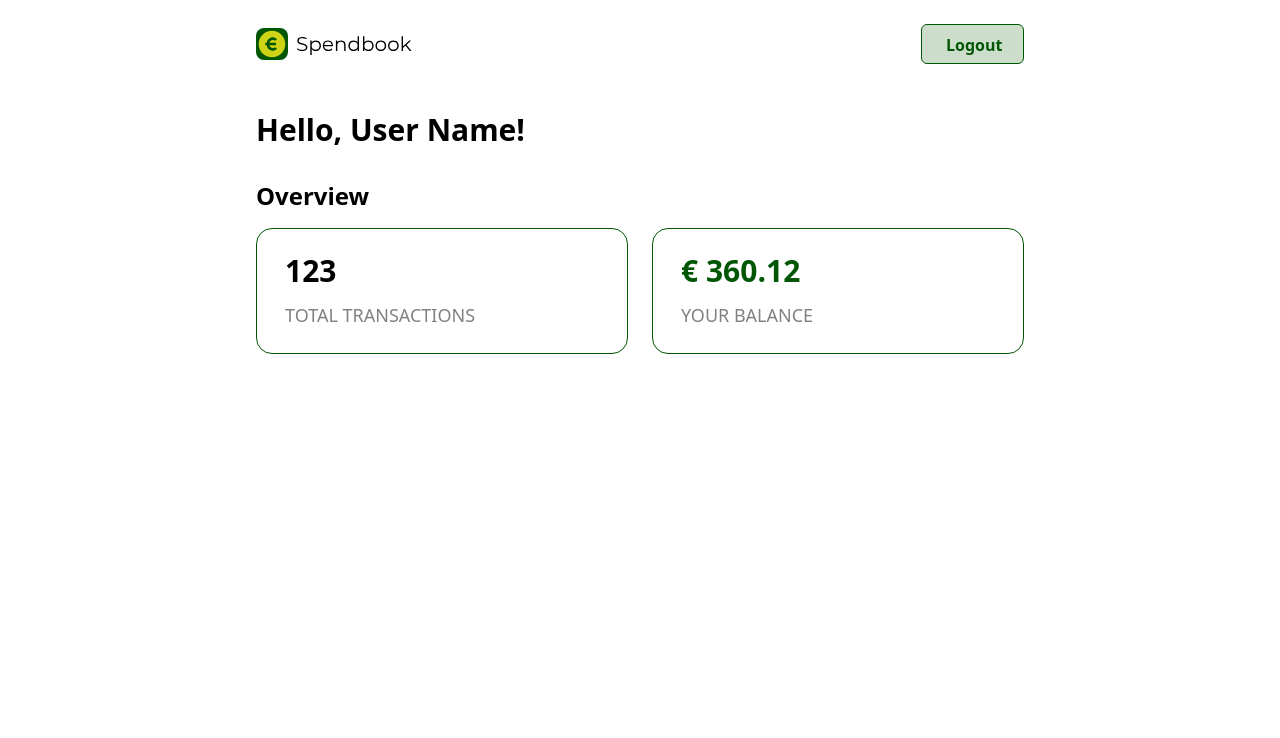
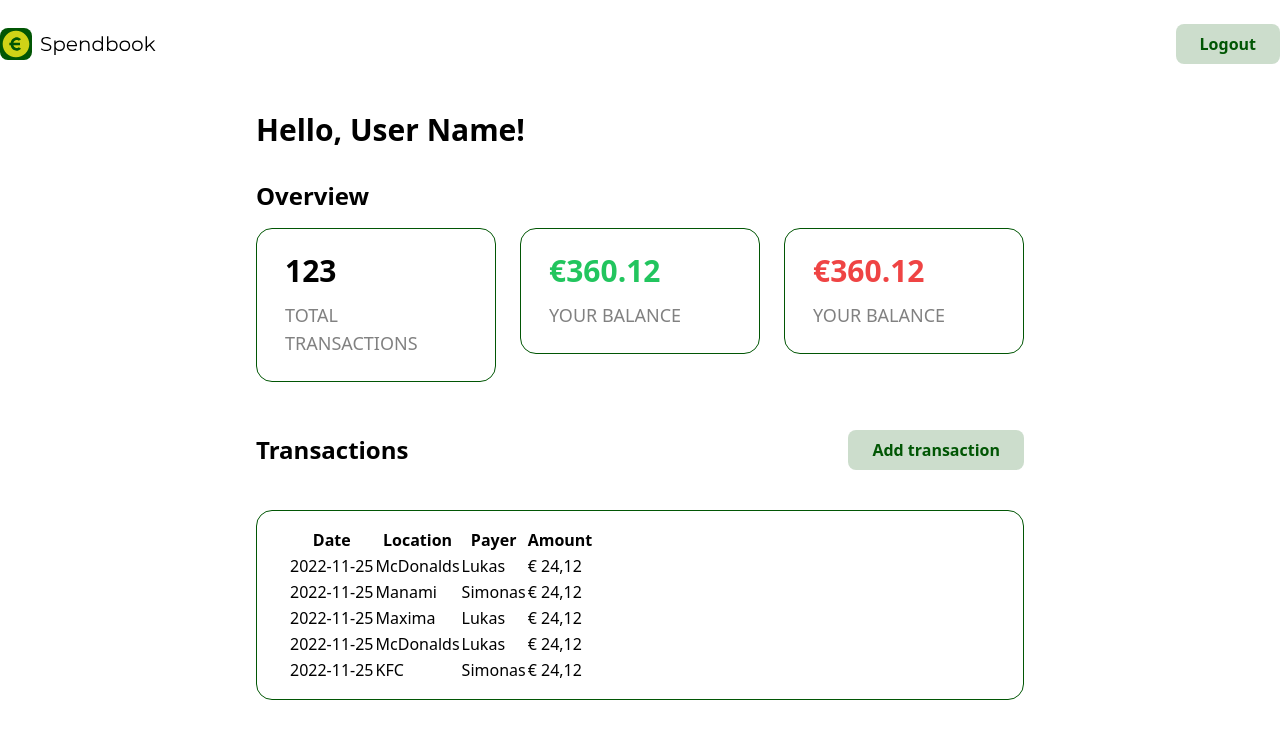
Before and after one commit to simzub/spendbook-web, a React (Create React App) app: page / in a window 1280 px wide. Shown: the top 738 px of the page. Built offline with nearby package versions, Linux system fonts and the light colour scheme; what tailwindcss-font-inter would draw is missing.

Commit message:
Add fixes for shit code

```diff
--- a/src/App.tsx
+++ b/src/App.tsx
@@ -1,6 +1,8 @@
 // import Login from './components/Login';
 import Header from './components/Header';
 import Main from './components/Main';
+
+import TransactionsTable from './components/TransactionsTable';
 
 function App() {
   return (
--- /dev/null
+++ b/src/components/ColoredSpan.tsx
@@ -0,0 +1,20 @@
+interface ColoredSpanProps {
+  color: 'success' | 'error';
+  children: React.ReactNode;
+}
+
+export default function ColoredSpan(props: ColoredSpanProps) {
+  let colorClass = '';
+  switch (props.color) {
+    case 'success':
+      colorClass = 'text-green-500';
+      break;
+    case 'error':
+      colorClass = 'text-red-500';
+      break;
+    default:
+      colorClass = '';
+  }
+
+  return <span className={colorClass}>{props.children}</span>;
+}
--- a/src/components/ContentCard.tsx
+++ b/src/components/ContentCard.tsx
@@ -1,16 +1,13 @@
 interface ContentCardProps {
   description: string;
-  content: string | number;
+  content?: React.ReactNode;
+  children?: React.ReactNode;
 }
 
 export default function ContentCard(props: ContentCardProps) {
   return (
-    <div className="box-border flex w-372px flex-col items-start justify-center gap-3 rounded-2xl border border-primary py-6 px-7 ">
-      {typeof props.content === 'number' ? (
-        <h1 className="font-bold text-3xl ">{props.content}</h1>
-      ) : (
-        <h1 className="font-bold text-primary  text-3xl ">{props.content}</h1>
-      )}
+    <div className="box-border flex w-full flex-col items-start justify-center gap-3 rounded-2xl border border-primary py-6 px-7 ">
+      <h1 className="font-bold text-3xl">{props.children || props.content}</h1>
       <h3 className="font-medium uppercase text-secondary text-lg ">{props.description}</h3>
     </div>
   );
--- a/src/components/Header.tsx
+++ b/src/components/Header.tsx
@@ -3,10 +3,9 @@ import { ReactComponent as LogoWithText } from '../spendbook-logo-with-text.svg'
 export default function Header() {
   return (
     <header className="left-0 top-0 flex h-header w-full flex-col items-center justify-center ">
-      <div className="flex w-main flex-row items-center gap-4 py-6 px-0 ">
-        <LogoWithText className="w-156px h-32px flex flex-row items-center justify-center gap-2 p-0 " />
-        <div className="h-40px w-477px "></div>
-        <button className="flex h-40px w-103px rounded-md border border-primary bg-primary bg-opacity-20 py-2 px-6 font-bold text-primary text-base">
+      <div className="flex w-full flex-row items-center justify-between gap-4 py-6 px-0 ">
+        <LogoWithText className="h-32px  flex w-auto flex-row items-center justify-center gap-2 p-0 " />
+        <button className="flex h-10 w-auto rounded-lg bg-primary bg-opacity-20 py-2 px-6 font-bold text-primary text-base">
           Logout
         </button>
       </div>
--- a/src/components/Login.tsx
+++ b/src/components/Login.tsx
@@ -61,7 +61,7 @@ export default function Login() {
             <div>
               <button
                 type="submit"
-                className=" font-si group  relative flex w-full justify-center rounded-md border border-primary bg-primary bg-opacity-20 py-2 px-4 font-bold  text-primary text-base"
+                className=" font-si group  relative flex w-full justify-center rounded-lg border border-primary bg-primary bg-opacity-20 py-2 px-4 font-bold  text-primary text-base"
               >
                 <span className="absolute inset-y-0 left-0 flex items-center pl-3"></span>
                 SIGN IN
--- a/src/components/Main.tsx
+++ b/src/components/Main.tsx
@@ -1,27 +1,34 @@
 import ContentCard from './ContentCard';
+import ColoredSpan from './ColoredSpan';
+import TransactionsTable from './TransactionsTable';
 
-function euroFormatter(value: number) {
-  return new Intl.NumberFormat('en-US', {
-    style: 'currency',
-    currency: 'EUR',
-  })
-    .format(value)
-    .replace(/^(\D+)/, '$1 ');
-}
+const formatter = new Intl.NumberFormat('en-US', {
+  style: 'currency',
+  currency: 'EUR',
+});
 
 export default function Main() {
   return (
-    <div className="flex w-full flex-col items-center justify-center ">
-      <div className=" flex w-main flex-col items-center justify-center gap-8 py-6 px-0 ">
-        <h1 className="flex w-main items-stretch font-bold text-3xl ">Hello, User Name!</h1>
-        <div className="flex w-main flex-col items-start gap-4 p-0">
-          <h2 className="flex w-main items-stretch font-bold text-2xl ">Overview</h2>
-          <div className="flex flex-row items-start gap-6 p-0">
-            <ContentCard description="Total transactions" content={123} />
-            <ContentCard description="Your balance" content={euroFormatter(360.12)} />
+    <main className="sm:max-w-main flex w-full justify-center">
+      <div className="flex flex-col items-center justify-center">
+        <div className=" flex w-full flex-col items-center justify-center gap-8 py-6 px-0 ">
+          <h1 className="flex w-full items-stretch font-bold text-3xl ">Hello, User Name!</h1>
+          <div className="flex w-full flex-col items-start gap-4 p-0">
+            <h2 className="flex w-full items-stretch font-bold text-2xl ">Overview</h2>
+            <div className="flex w-full flex-row items-start gap-6 p-0">
+              <ContentCard description="Total transactions" content={123} />
+              <ContentCard
+                description="Your balance"
+                content={<ColoredSpan color="success">{formatter.format(360.12)}</ColoredSpan>}
+              />
+              <ContentCard description="Your balance">
+                <ColoredSpan color="error">{formatter.format(360.12)}</ColoredSpan>
+              </ContentCard>
+            </div>
           </div>
         </div>
+        <TransactionsTable />
       </div>
-    </div>
+    </main>
   );
 }
--- /dev/null
+++ b/src/components/TransactionsTable.tsx
@@ -0,0 +1,42 @@
+const data = [
+  { date: '2022-11-25', location: 'McDonalds', payer: 'Lukas', amount: '€ 24,12' },
+  { date: '2022-11-25', location: 'Manami', payer: 'Simonas', amount: '€ 24,12' },
+  { date: '2022-11-25', location: 'Maxima', payer: 'Lukas', amount: '€ 24,12' },
+  { date: '2022-11-25', location: 'McDonalds', payer: 'Lukas', amount: '€ 24,12' },
+  { date: '2022-11-25', location: 'KFC', payer: 'Simonas', amount: '€ 24,12' },
+];
+
+export default function TransactionsTable() {
+  return (
+    <div className="flex w-full flex-col items-center justify-center ">
+      <div className="flex h-full w-main flex-col content-center items-center gap-4">
+        <div className="flex w-main flex-row items-center gap-4 py-6 px-0 ">
+          <h2 className="flex w-main items-stretch font-bold text-2xl ">Transactions</h2>
+          <button className="flex h-40px w-auto flex-row items-center justify-center whitespace-nowrap rounded-lg  bg-primary bg-opacity-20 py-2 px-6 font-bold text-primary text-base">
+            Add transaction
+          </button>
+        </div>
+        <table className="flex w-main flex-row items-start justify-between rounded-2xl border border-primary py-4 px-8 ">
+          <tbody>
+            <tr>
+              <th>Date</th>
+              <th>Location</th>
+              <th>Payer</th>
+              <th>Amount</th>
+            </tr>
+            {data.map((val, key) => {
+              return (
+                <tr key={key}>
+                  <td>{val.date}</td>
+                  <td>{val.location}</td>
+                  <td>{val.payer}</td>
+                  <td>{val.amount}</td>
+                </tr>
+              );
+            })}
+          </tbody>
+        </table>
+      </div>
+    </div>
+  );
+}
```
